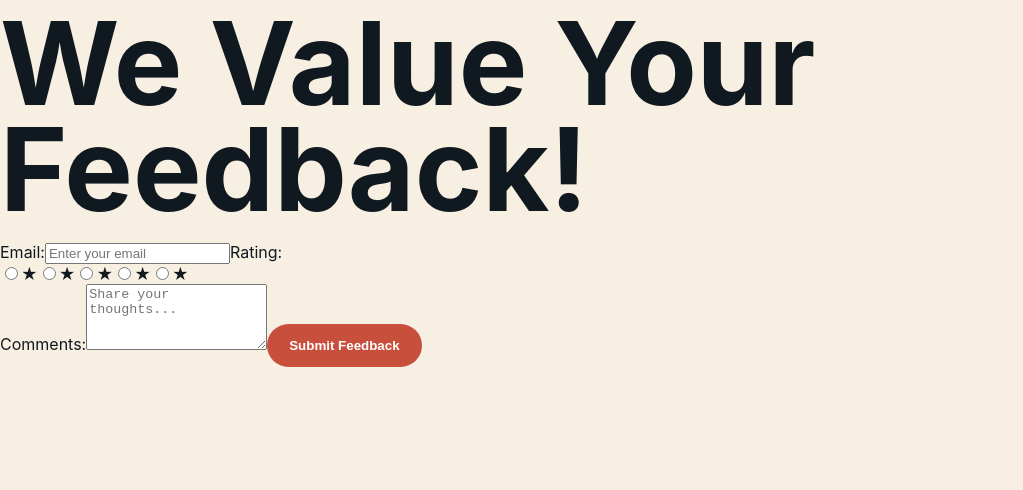
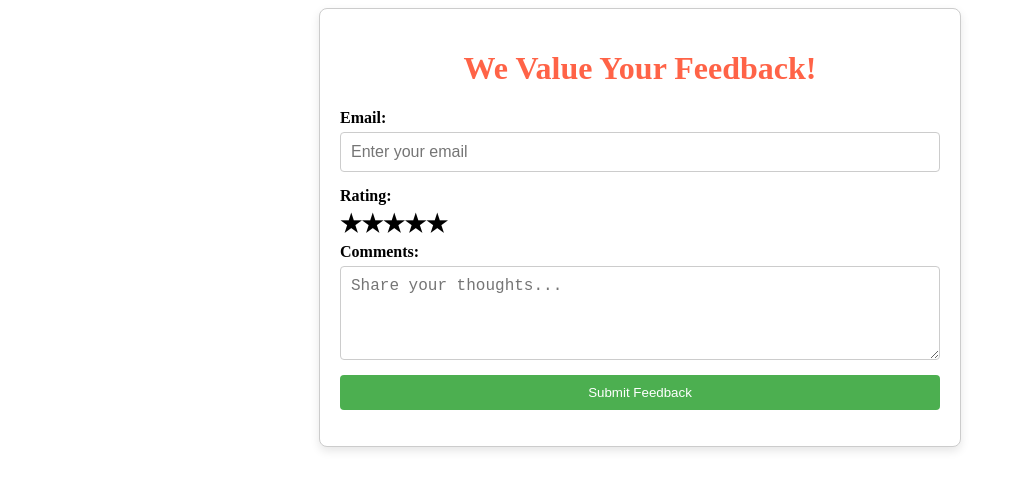
Before and after one commit to Farhaan-Dulip/app-license-monitoring-agent, a React (Vite) app in the folder generated-app/: page / in a window 1280 px wide. Shown: the top 490 px of the page, without its empty margins (0-1023 px from the left). Built offline with nearby package versions, Linux system fonts and the light colour scheme.

Commit message:
[Generated Artifact] Add generated-app/src/App.css for req_009

```diff
--- a/generated-app/src/App.css
+++ b/generated-app/src/App.css
@@ -1,122 +1,73 @@
-:root {
-  font-family: Inter, ui-sans-serif, system-ui, -apple-system, BlinkMacSystemFont, "Segoe UI", sans-serif;
-  color: #101820;
-  background: #f7efe2;
-}
-
-body {
-  margin: 0;
-}
-
-.page-shell {
-  min-height: 100vh;
-  background: linear-gradient(180deg, #f7efe2 0%, #fffaf2 100%);
-}
-
-.nav {
-  display: flex;
-  justify-content: space-between;
-  align-items: center;
-  padding: 24px clamp(20px, 5vw, 80px);
-}
-
-.nav div {
-  display: flex;
-  gap: 18px;
-}
-
-a {
-  color: inherit;
-  text-decoration: none;
-}
-
-.hero {
-  min-height: 72vh;
-  display: grid;
-  align-content: center;
-  padding: 40px clamp(20px, 7vw, 110px);
-  background: #101820;
-  color: #f7efe2;
-}
-
-.eyebrow {
-  color: #d7a86e;
-  font-weight: 800;
-  letter-spacing: 0.12em;
-  text-transform: uppercase;
+.feedback-form-container {
+    max-width: 600px;
+    margin: auto;
+    padding: 20px;
+    border: 1px solid #ccc;
+    border-radius: 8px;
+    background-color: #fff;
+    box-shadow: 0 4px 10px rgba(0, 0, 0, 0.1);
 }
 
 h1 {
-  font-size: clamp(54px, 9vw, 128px);
-  line-height: 0.92;
-  margin: 10px 0 20px;
-  max-width: 960px;
+    color: #FF6347;
+    text-align: center;
 }
 
-.lede {
-  font-size: clamp(20px, 3vw, 34px);
-  max-width: 760px;
-  color: rgba(247, 239, 226, 0.82);
+form {
+    display: flex;
+    flex-direction: column;
 }
 
-.cta,
-button {
-  width: fit-content;
-  border: 0;
-  border-radius: 999px;
-  background: #c94f3d;
-  color: #fff;
-  padding: 14px 22px;
-  font-weight: 800;
+label {
+    margin-bottom: 5px;
+    font-weight: bold;
 }
 
-.menu-grid {
-  display: grid;
-  grid-template-columns: repeat(auto-fit, minmax(220px, 1fr));
-  gap: 18px;
-  padding: 72px clamp(20px, 6vw, 96px);
+input[type="email"],
+input[type="radio"],
+textarea {
+    margin-bottom: 15px;
+    padding: 10px;
+    font-size: 16px;
+    border: 1px solid #ccc;
+    border-radius: 4px;
 }
 
-.menu-grid article,
-.reservation {
-  border-radius: 18px;
-  background: #fff;
-  padding: 28px;
-  box-shadow: 0 18px 45px rgba(16, 24, 32, 0.08);
+.rating-container {
+    display: flex;
+    align-items: center;
 }
 
-.story {
-  display: grid;
-  grid-template-columns: minmax(0, 0.8fr) minmax(0, 1.2fr);
-  gap: 32px;
-  padding: 40px clamp(20px, 6vw, 96px) 80px;
+.rating-container input[type="radio"] {
+    display: none;
 }
 
-.section-list {
-  display: flex;
-  flex-wrap: wrap;
-  gap: 12px;
+.rating-container label {
+    font-size: 24px;
+    cursor: pointer;
 }
 
-.section-list span {
-  border: 1px solid rgba(16, 24, 32, 0.15);
-  border-radius: 999px;
-  padding: 10px 14px;
+button {
+    padding: 10px;
+    background-color: #4CAF50;
+    color: white;
+    border: none;
+    border-radius: 4px;
+    cursor: pointer;
 }
 
-.reservation {
-  margin: 0 clamp(20px, 6vw, 96px) 80px;
-  background: #355e4b;
-  color: #fff;
+button:hover {
+    background-color: #45a049;
 }
 
-@media (max-width: 760px) {
-  .nav,
-  .story {
-    display: block;
-  }
-
-  .nav div {
-    margin-top: 12px;
-  }
+@media (max-width: 600px) {
+    .feedback-form-container {
+        padding: 15px;
+    }
+    h1 {
+        font-size: 1.5em;
+    }
+    input, textarea, button {
+        font-size: 14px;
+    }
 }
```
